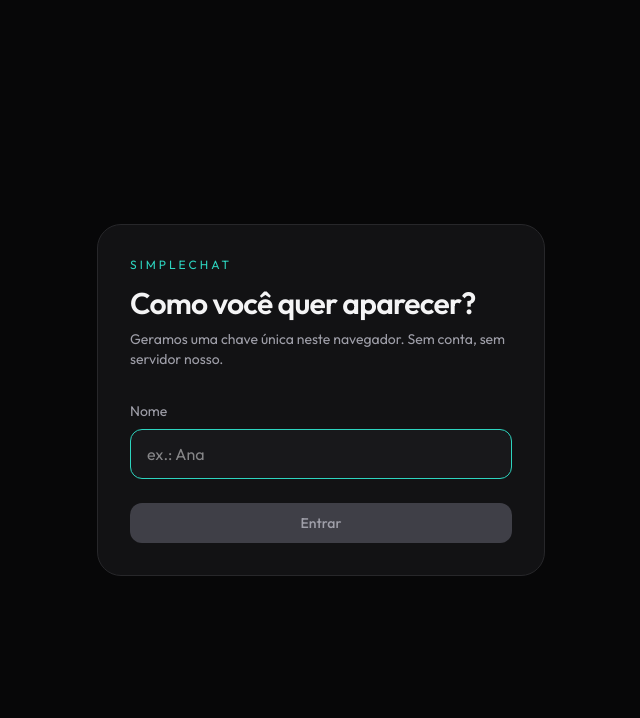
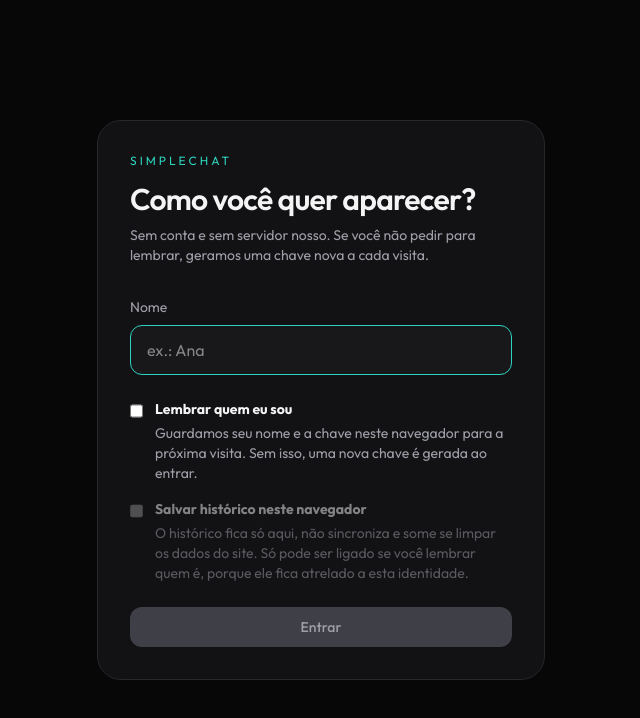
Before and after one commit to joaovitorzeppe/simplechat, a React (Vite) app: page / in a window 1280 px wide. Shown: the top 718 px of the page, without its empty margins (319-959 px from the left). Built offline with nearby package versions, Linux system fonts and the light colour scheme.

Commit message:
Refactor identity management: replace saveIdentity with createIdentity and persistIdentity; update onboarding and history components to handle identity and history opt-in logic.

```diff
--- a/src/App.tsx
+++ b/src/App.tsx
@@ -1,6 +1,6 @@
 import { useEffect } from 'react'
 import { IncomingCall } from './components/IncomingCall'
-import { loadIdentity, saveIdentity } from './lib/identity'
+import { loadIdentity } from './lib/identity'
 import { session } from './lib/session'
 import { useSession } from './lib/use-session'
 import { Call } from './screens/Call'
@@ -19,8 +19,7 @@ export default function App() {
   if (!state.identity && !loadIdentity()) {
     return (
       <Onboarding
-        onDone={(name) => {
-          const identity = loadIdentity() ?? saveIdentity(name)
+        onDone={(identity) => {
           void session.start(identity)
         }}
       />
--- a/src/lib/db.ts
+++ b/src/lib/db.ts
@@ -1,4 +1,5 @@
 import Dexie, { type Table } from 'dexie'
+import { loadIdentity } from './identity'
 import type { HistoryCall, HistoryMessage, PeerInfo } from './types'
 
 const OPT_IN_KEY = 'simplechat.historyOptIn'
@@ -19,7 +20,7 @@ class SimpleChatDB extends Dexie {
 export const db = new SimpleChatDB()
 
 export function isHistoryOptIn() {
-  return localStorage.getItem(OPT_IN_KEY) === '1'
+  return localStorage.getItem(OPT_IN_KEY) === '1' && loadIdentity() !== null
 }
 
 export function setHistoryOptIn(enabled: boolean) {
--- a/src/lib/identity.ts
+++ b/src/lib/identity.ts
@@ -14,10 +14,12 @@ export function loadIdentity(): Identity | null {
   }
 }
 
-export function saveIdentity(displayName: string, peerId = crypto.randomUUID()): Identity {
-  const identity: Identity = { displayName: displayName.trim(), peerId }
+export function createIdentity(displayName: string, peerId = crypto.randomUUID()): Identity {
+  return { displayName: displayName.trim(), peerId }
+}
+
+export function persistIdentity(identity: Identity) {
   localStorage.setItem(KEY, JSON.stringify(identity))
-  return identity
 }
 
 export function clearIdentity() {
--- a/src/screens/History.tsx
+++ b/src/screens/History.tsx
@@ -8,11 +8,13 @@ import {
   listHistoryMessages,
   setHistoryOptIn,
 } from '../lib/db'
+import { loadIdentity } from '../lib/identity'
 import type { HistoryCall, HistoryMessage } from '../lib/types'
 import { useSession } from '../lib/use-session'
 
 export function History() {
   const { session } = useSession()
+  const remembered = loadIdentity() !== null
   const [optIn, setOptIn] = useState(isHistoryOptIn())
   const [calls, setCalls] = useState<HistoryCall[]>([])
   const [openId, setOpenId] = useState<string | null>(null)
@@ -27,6 +29,7 @@ export function History() {
   }, [])
 
   async function toggleOptIn(enabled: boolean) {
+    if (enabled && !loadIdentity()) return
     setHistoryOptIn(enabled)
     setOptIn(enabled)
   }
@@ -44,19 +47,22 @@ export function History() {
         </Button>
         <h1 className="text-3xl font-semibold">Histórico</h1>
         <div className="rounded-3xl border border-line bg-panel p-6 space-y-4">
-          <label className="flex items-start gap-3 text-sm">
+          <label className={`flex items-start gap-3 text-sm ${remembered ? 'cursor-pointer' : 'cursor-not-allowed'}`}>
             <input
               type="checkbox"
-              className="mt-1"
+              className="mt-1 size-4 accent-accent disabled:opacity-40"
               checked={optIn}
+              disabled={!remembered}
               onChange={(e) => void toggleOptIn(e.target.checked)}
             />
-            <span>
+            <span className={remembered ? '' : 'opacity-50'}>
               <strong className="text-zinc-100">Salvar histórico neste navegador</strong>
               <p className="mt-1 text-zinc-400">
                 O histórico fica só neste navegador. Não sincroniza com a nuvem, some se você limpar
                 os dados do site e não aparece em outro dispositivo. Sem este opt-in, o SimpleChat não
                 grava mensagens nem chamadas.
+                {!remembered &&
+                  ' Para ligar, volte e entre com “Lembrar quem eu sou” marcado.'}
               </p>
             </span>
           </label>
--- a/src/screens/Home.tsx
+++ b/src/screens/Home.tsx
@@ -3,6 +3,7 @@ import { Button } from '../components/Button'
 import { CheckIcon, CopyIcon, HistoryIcon } from '../components/Icons'
 import { QualityBadge } from '../components/QualityBadge'
 import { clearIdentity } from '../lib/identity'
+import { setHistoryOptIn } from '../lib/db'
 import { currentTier, setDemoTier } from '../lib/quality'
 import { useSession } from '../lib/use-session'
 
@@ -58,6 +59,7 @@ export function Home() {
               variant="ghost"
               onClick={() => {
                 clearIdentity()
+                setHistoryOptIn(false)
                 window.location.reload()
               }}
             >
--- a/src/screens/Onboarding.tsx
+++ b/src/screens/Onboarding.tsx
@@ -1,20 +1,28 @@
 import { useState, type FormEvent } from 'react'
 import { Button } from '../components/Button'
-import { saveIdentity } from '../lib/identity'
+import { setHistoryOptIn } from '../lib/db'
+import { clearIdentity, createIdentity, persistIdentity } from '../lib/identity'
+import type { Identity } from '../lib/types'
+import { cn } from '../lib/cn'
 
 type Props = {
-  onDone: (name: string) => void
+  onDone: (identity: Identity) => void
 }
 
 export function Onboarding({ onDone }: Props) {
   const [name, setName] = useState('')
+  const [remember, setRemember] = useState(false)
+  const [saveHistory, setSaveHistory] = useState(false)
 
   function submit(event: FormEvent) {
     event.preventDefault()
     const trimmed = name.trim()
     if (!trimmed) return
-    saveIdentity(trimmed)
-    onDone(trimmed)
+    const identity = createIdentity(trimmed)
+    if (remember) persistIdentity(identity)
+    else clearIdentity()
+    setHistoryOptIn(remember && saveHistory)
+    onDone(identity)
   }
 
   return (
@@ -26,7 +34,8 @@ export function Onboarding({ onDone }: Props) {
         <p className="text-xs uppercase tracking-[0.25em] text-accent">SimpleChat</p>
         <h1 className="mt-3 text-3xl font-semibold tracking-tight">Como você quer aparecer?</h1>
         <p className="mt-2 text-sm text-zinc-400">
-          Geramos uma chave única neste navegador. Sem conta, sem servidor nosso.
+          Sem conta e sem servidor nosso. Se você não pedir para lembrar, geramos uma chave nova a
+          cada visita.
         </p>
         <label className="mt-8 block text-sm text-zinc-400">
           Nome
@@ -38,6 +47,51 @@ export function Onboarding({ onDone }: Props) {
             placeholder="ex.: Ana"
           />
         </label>
+
+        <div className="mt-6 space-y-4">
+          <label className="flex items-start gap-3 text-sm cursor-pointer">
+            <input
+              type="checkbox"
+              className="mt-1 size-4 accent-accent"
+              checked={remember}
+              onChange={(e) => {
+                const next = e.target.checked
+                setRemember(next)
+                if (!next) setSaveHistory(false)
+              }}
+            />
+            <span>
+              <strong className="text-zinc-100">Lembrar quem eu sou</strong>
+              <p className="mt-1 text-zinc-400">
+                Guardamos seu nome e a chave neste navegador para a próxima visita. Sem isso, uma
+                nova chave é gerada ao entrar.
+              </p>
+            </span>
+          </label>
+
+          <label
+            className={cn(
+              'flex items-start gap-3 text-sm',
+              remember ? 'cursor-pointer' : 'cursor-not-allowed',
+            )}
+          >
+            <input
+              type="checkbox"
+              className="mt-1 size-4 accent-accent disabled:opacity-40"
+              checked={saveHistory}
+              disabled={!remember}
+              onChange={(e) => setSaveHistory(e.target.checked)}
+            />
+            <span className={remember ? '' : 'opacity-50'}>
+              <strong className="text-zinc-100">Salvar histórico neste navegador</strong>
+              <p className="mt-1 text-zinc-400">
+                O histórico fica só aqui, não sincroniza e some se limpar os dados do site. Só pode
+                ser ligado se você lembrar quem é, porque ele fica atrelado a esta identidade.
+              </p>
+            </span>
+          </label>
+        </div>
+
         <Button type="submit" className="mt-6 w-full" disabled={!name.trim()}>
           Entrar
         </Button>
```
